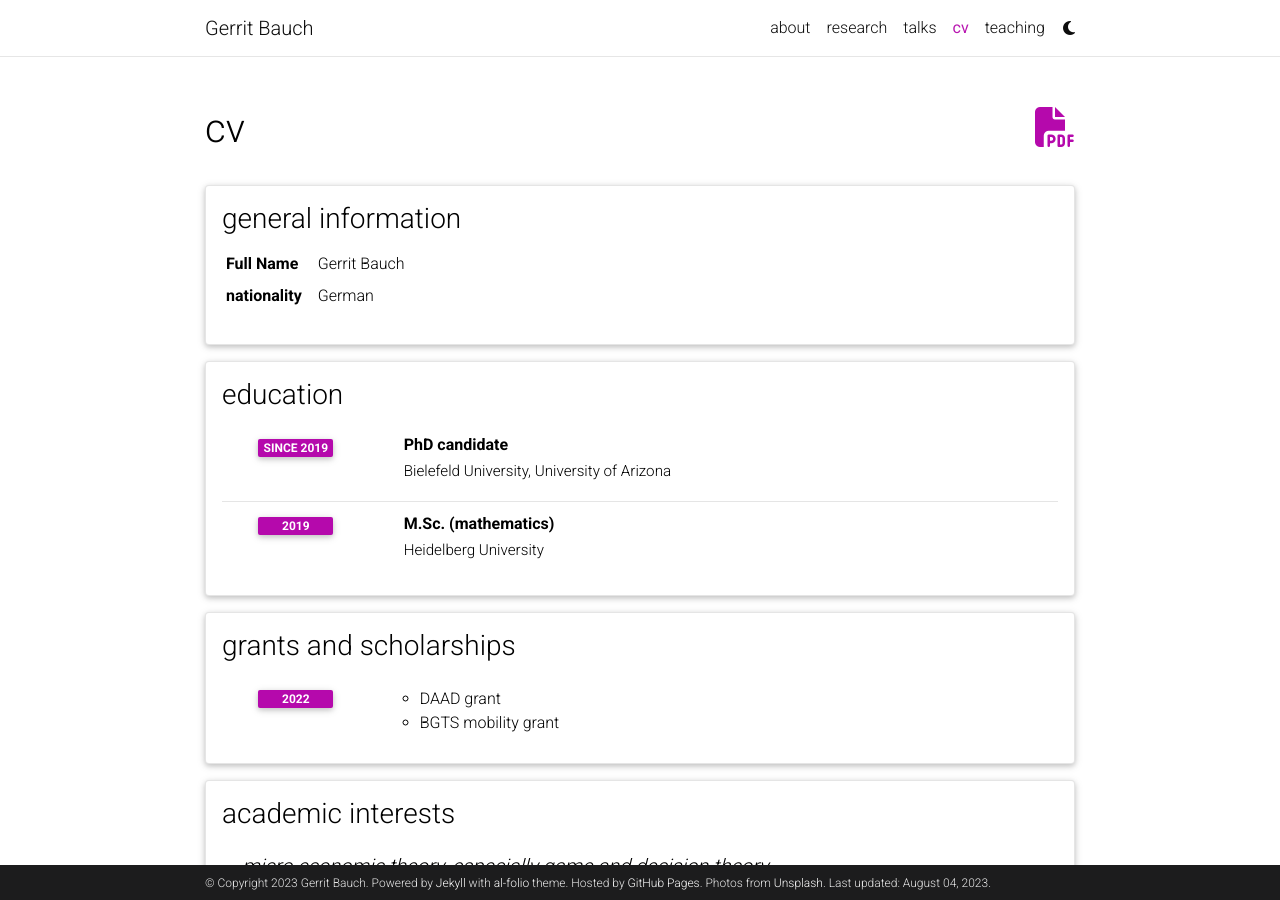
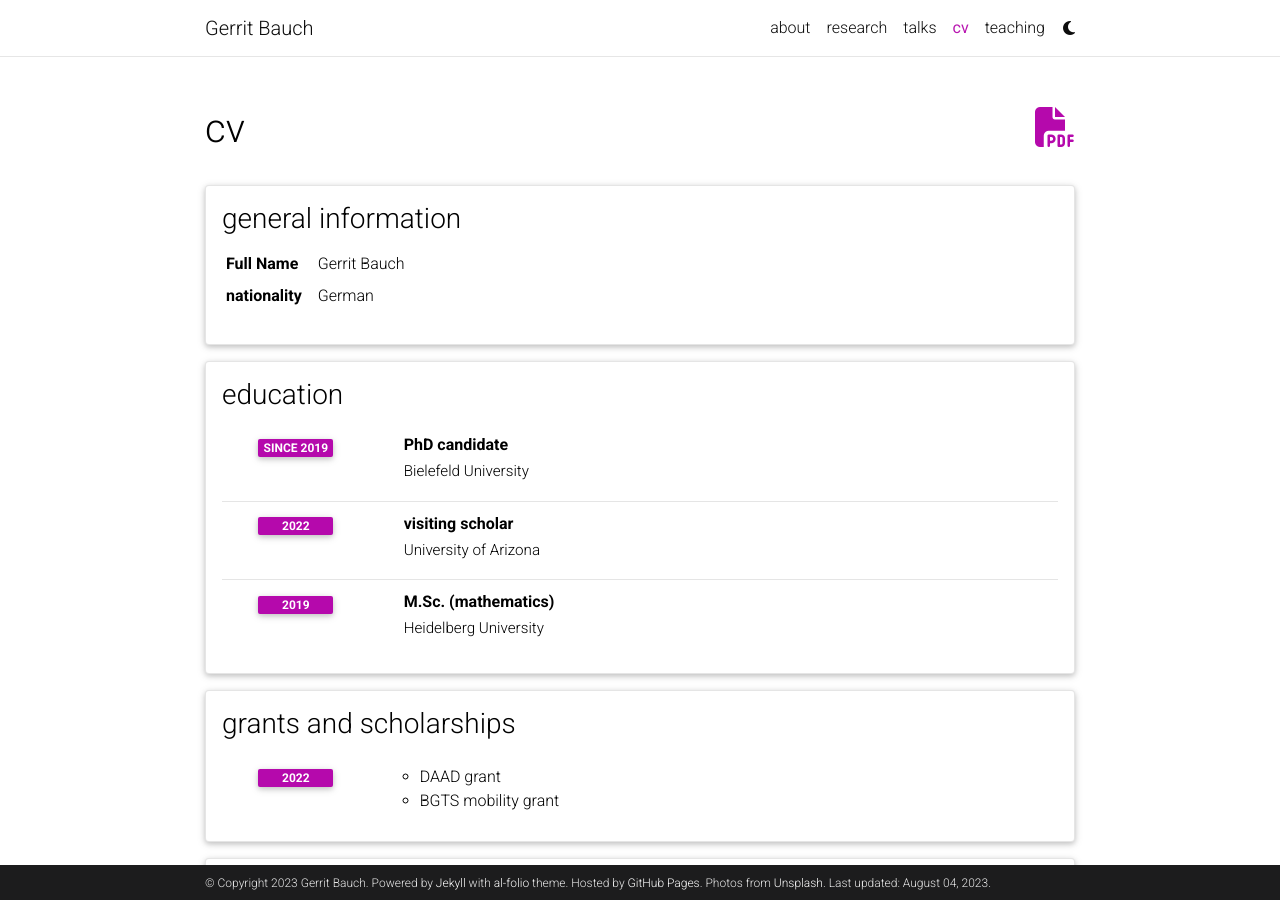
Before and after one commit to gbauch/gbauch.github.io, a Jekyll site: the page built from _pages/cv.md, in a window 1280 px wide and 900 px high. Built offline with Jekyll 4.4.1, drawn with Linux system fonts in a browser that asks for light colours; comment, search, counter and statistics services are not loaded; a style sheet for code colours, icons or effects is not loaded.

Commit message:
Update cv.yml

```diff
--- a/_data/cv.yml
+++ b/_data/cv.yml
@@ -14,8 +14,12 @@
   type: time_table
   contents:
     - title: PhD candidate
-      institution: Bielefeld University, University of Arizona
+      institution: Bielefeld University
       year: since 2019
+
+    - title: visiting scholar
+      institution: University of Arizona
+      year: 2022
 
 
     - title: M.Sc. (mathematics)
```
